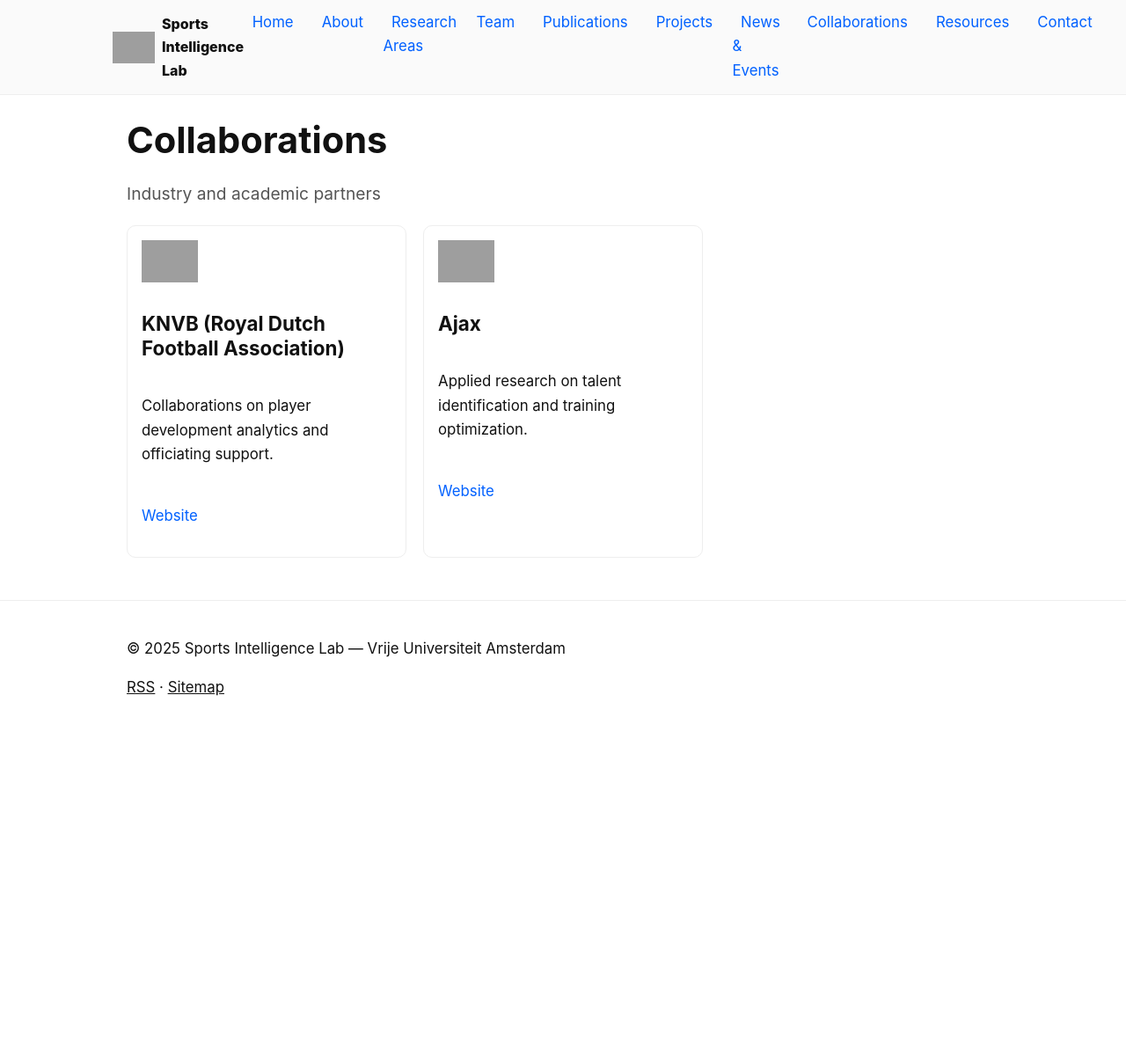
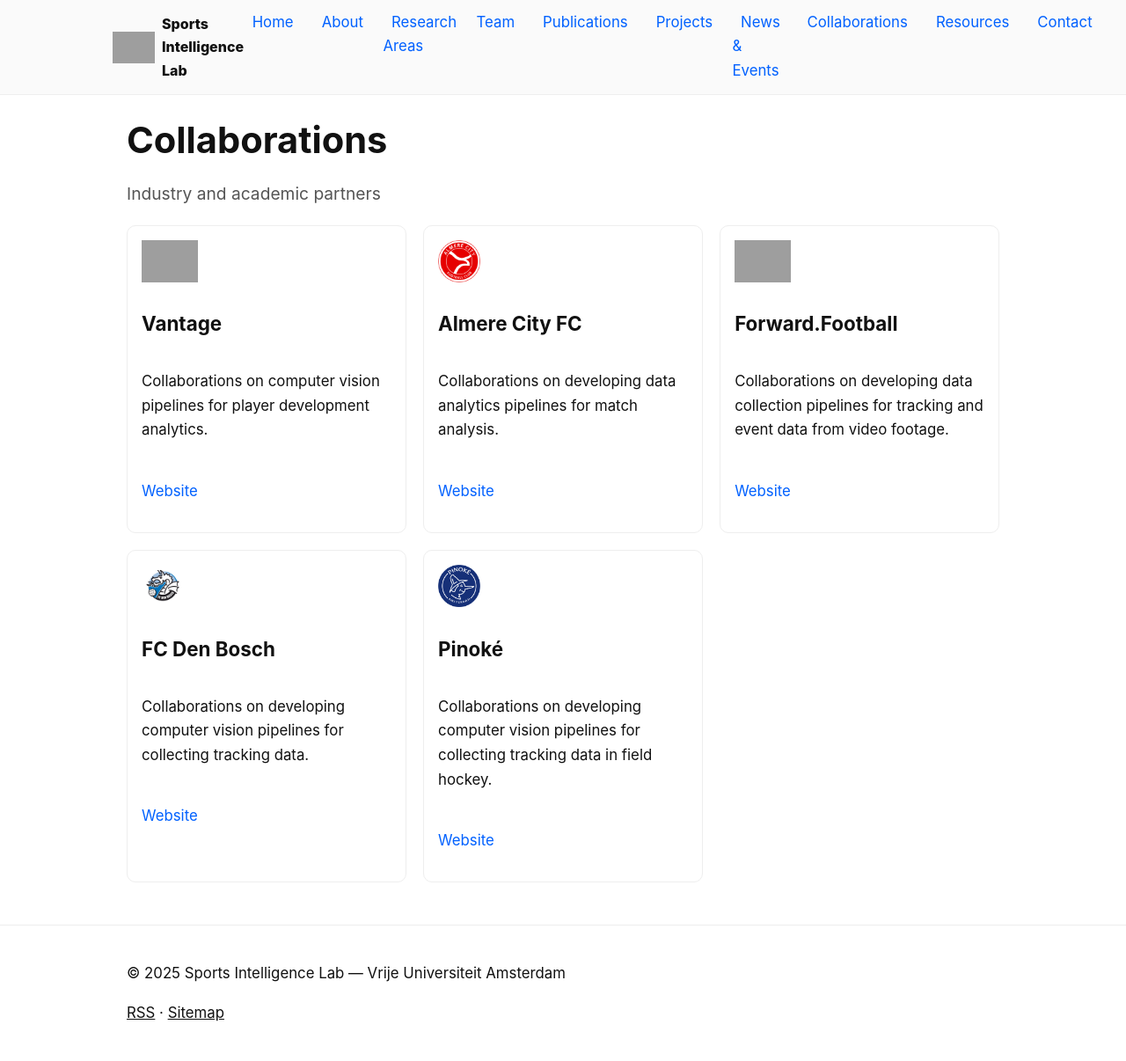
Before and after one commit to maveme/SIL, a Jekyll site: the page built from collaborations.md, in a window 1280 px wide. Shown: the whole page at 88% size. Built offline with Jekyll 4.4.1, drawn with Linux system fonts in a browser that asks for light colours; before the commit the page ends 900 px from its top, so only the background shows below that; grey boxes are pictures that could not be loaded.

Commit message:
added assets

```diff
--- a/_data/collaborations.yml
+++ b/_data/collaborations.yml
@@ -1,8 +1,29 @@
-- name: KNVB (Royal Dutch Football Association)
-  description: Collaborations on player development analytics and officiating support.
-  website: https://www.knvb.nl/
-  logo: /assets/img/partners/knvb.png
-- name: Ajax
-  description: Applied research on talent identification and training optimization.
-  website: https://www.ajax.nl/
-  logo: /assets/img/partners/ajax.png
+- name: Vantage
+  description: Collaborations on computer vision pipelines for player development analytics.
+  website: http://your-vantage.com
+  logo: /assets/img/partners/vantage.png
+- name: Almere City FC
+  description: Collaborations on developing data analytics pipelines for match analysis.
+  website: https://almerecity.nl
+  logo: /assets/img/partners/almere.png
+- name: Forward.Football
+  description: Collaborations on developing data collection pipelines for tracking and event data from video footage.
+  website: https://forward.football
+  logo: /assets/img/partners/forward.png
+- name: FC Den Bosch
+  description: Collaborations on developing computer vision pipelines for collecting tracking data.
+  website: https://www.fcdenbosch.nl
+  logo: /assets/img/partners/denbosch.png
+- name: Pinoké
+  description: Collaborations on developing computer vision pipelines for collecting tracking data in field hockey.
+  website: https://www.pinoke.nl
+  logo: /assets/img/partners/pinoke.png
+
+# - name: KNVB (Royal Dutch Football Association)
+#   description: Collaborations on player development analytics and officiating support.
+#   website: https://www.knvb.nl/
+#   logo: /assets/img/partners/knvb.png
+# - name: Ajax
+#   description: Applied research on talent identification and training optimization.
+#   website: https://www.ajax.nl/
+#   logo: /assets/img/partners/ajax.png
--- a/_data/team.yml
+++ b/_data/team.yml
@@ -1,5 +1,5 @@
-- name: Mauricio Verano Merino (PI)
-  role: Assistant Professor, Head of Lab
+- name: Mauricio Verano Merino
+  role: Assistant Professor
   expertise: AI for Sports, Data Analytics, Computer Vision, Machine Learning
   email: m.verano.merono@vu.nl
   website: https://maveme.github.io
```
Also changed, not shown: assets/img/partners/almere.png (added), assets/img/partners/denbosch.png (added), assets/img/partners/pinoke.png (added).
